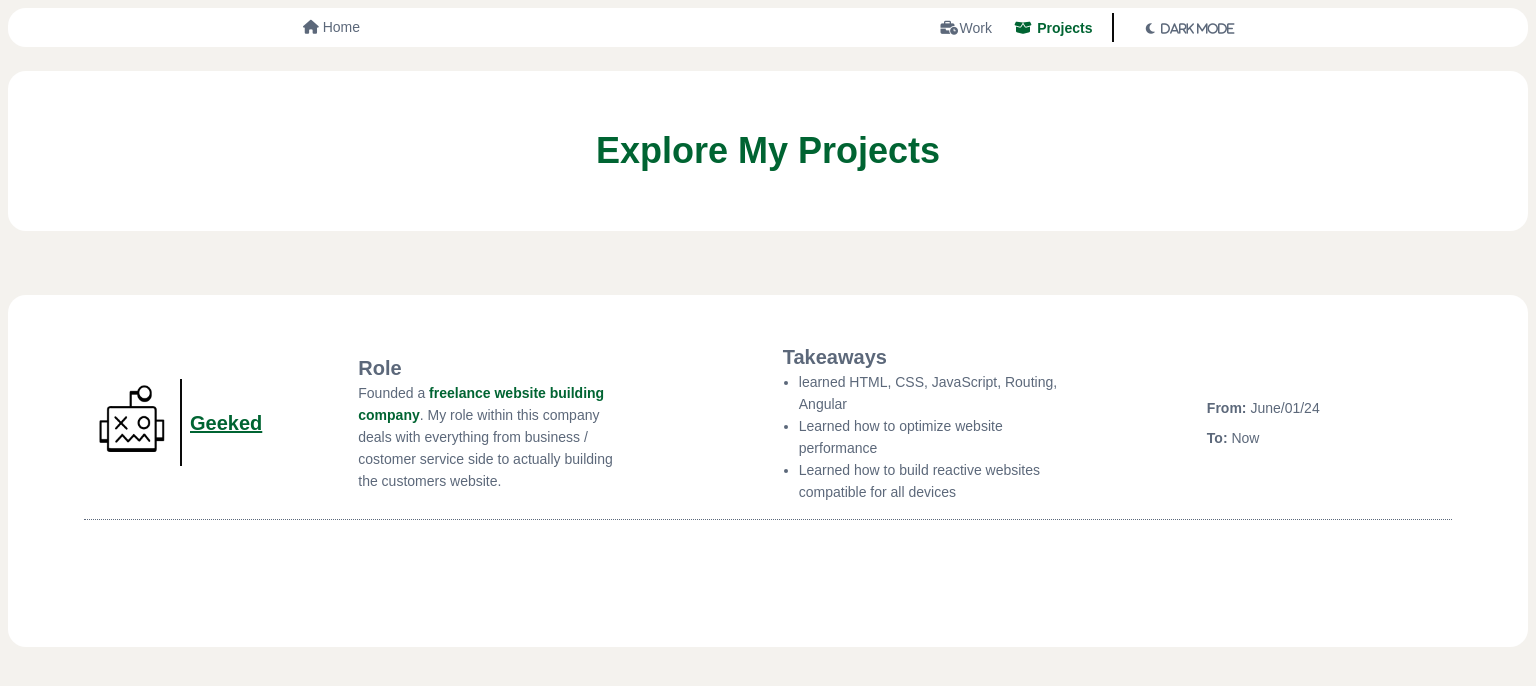
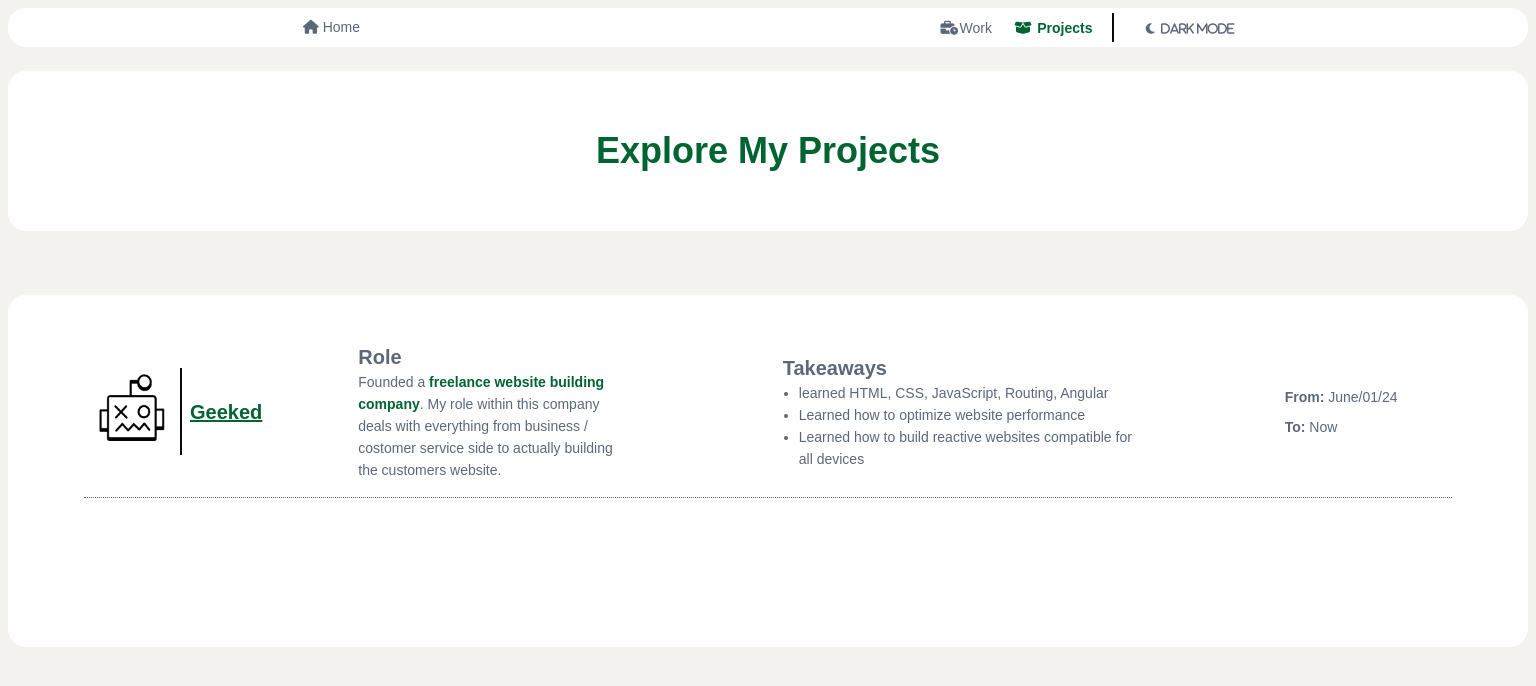
Before and after one commit to Evanwood5/EvanWoodWebsite, an Angular app: page /Projects in a window 1536 px wide. Shown: the top 686 px of the page. Built offline with nearby package versions, Linux system fonts and the light colour scheme.

Commit message:
added extra length

```diff
--- a/src/app/projects/body2/body2.component.css
+++ b/src/app/projects/body2/body2.component.css
@@ -413,7 +413,7 @@ display:none;
 
     .description__body2
 {
-    max-width:37ch;
+    max-width:47ch;
 
 }
 
```
